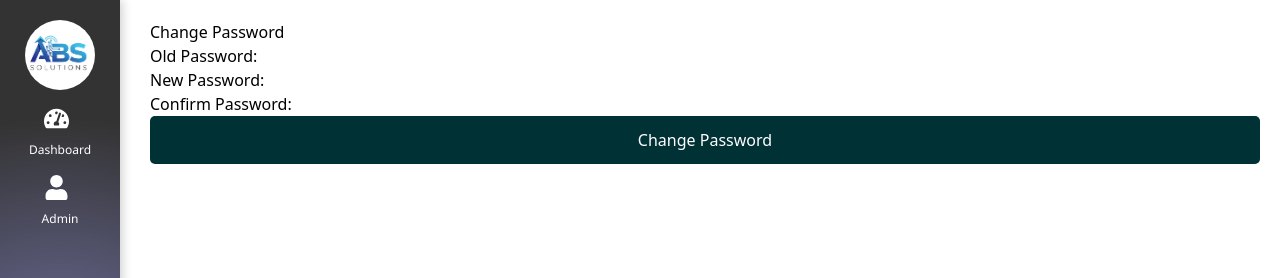
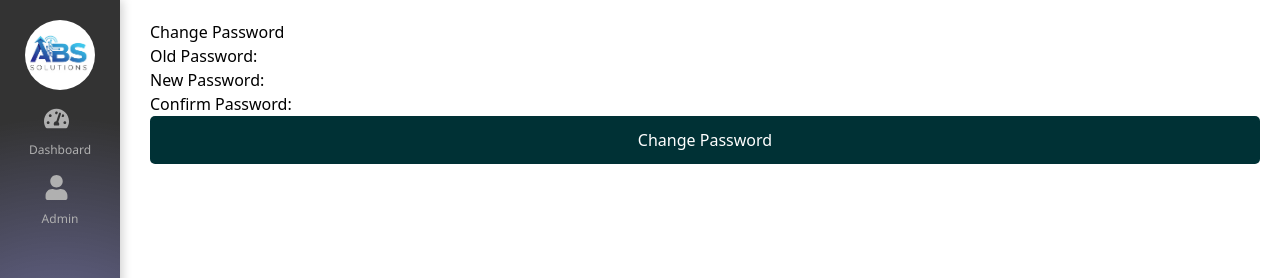
Before and after one commit to shubhamNayak1/abcsolutions, a React (Create React App) app: page /change-password in a window 1280 px wide. Shown: the top 278 px of the page. Built offline with nearby package versions, Linux system fonts and the light colour scheme; sample sign-in values are in the browser's storage.

Commit message:
updated nav bar css

```diff
--- a/src/components/navbar/Navbar.css
+++ b/src/components/navbar/Navbar.css
@@ -60,19 +60,14 @@
 .clickable-div {
   display: flex;
   align-items: center;
-  border-radius: 8px;
-  transition: background-color 0.3s ease;
+  /* border-radius: 8px; */
+  transition: background-color 0.3s ease, color 0.3s ease;
   font-size: 15px;
+  color: #b0b0b0; /* light grey text */
 }
 
 .clickable-div:hover {
-  background-color: rgba(255, 255, 255, 0.1);
-}
-
-.clicked {
-  background: var(--dark-red);
-  box-shadow: -3px 3px 10px var(--dark-red);
-  /* font-weight: bold; */
+  color: #ffffff; /* white text on hover */
 }
 
 .subclicked {
```
